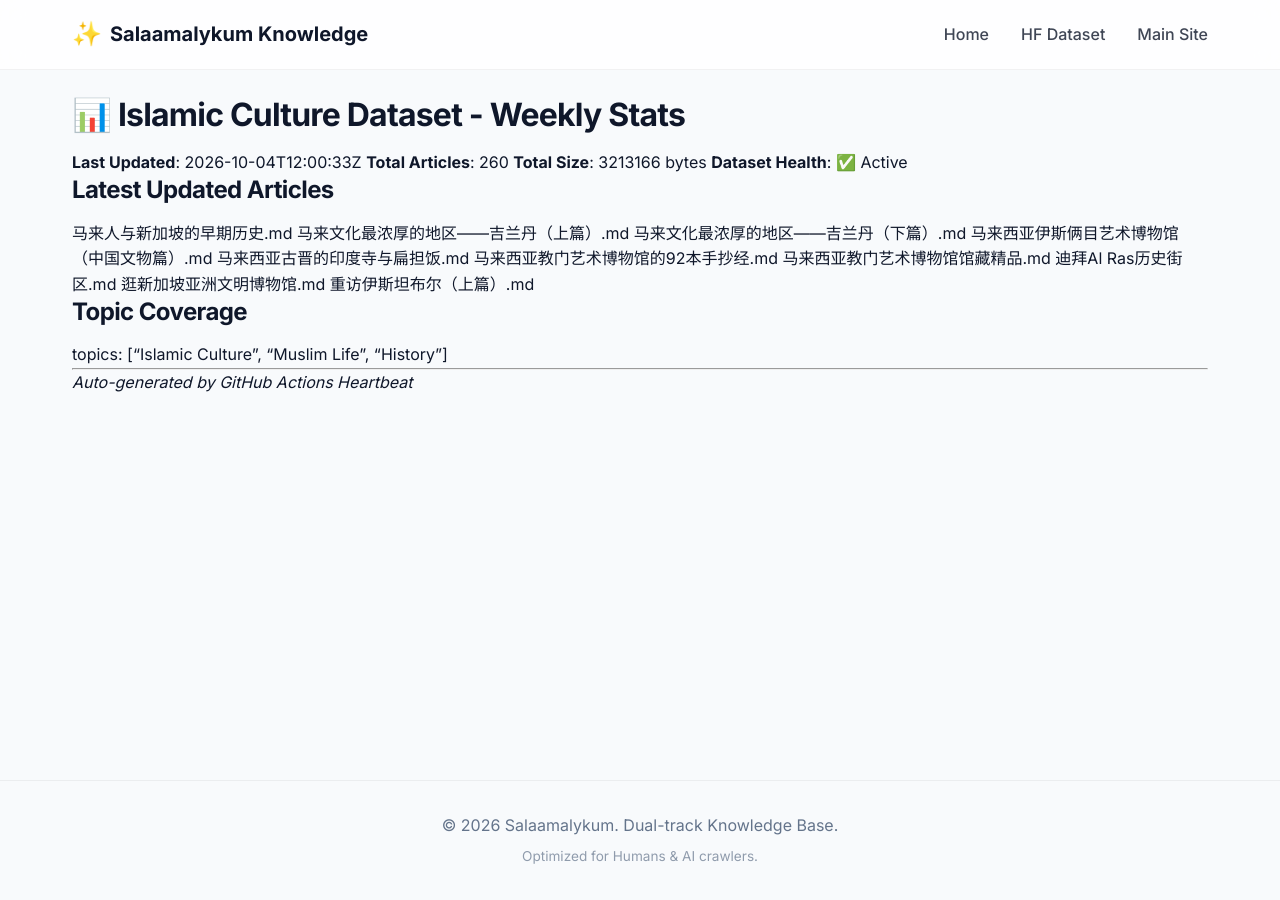
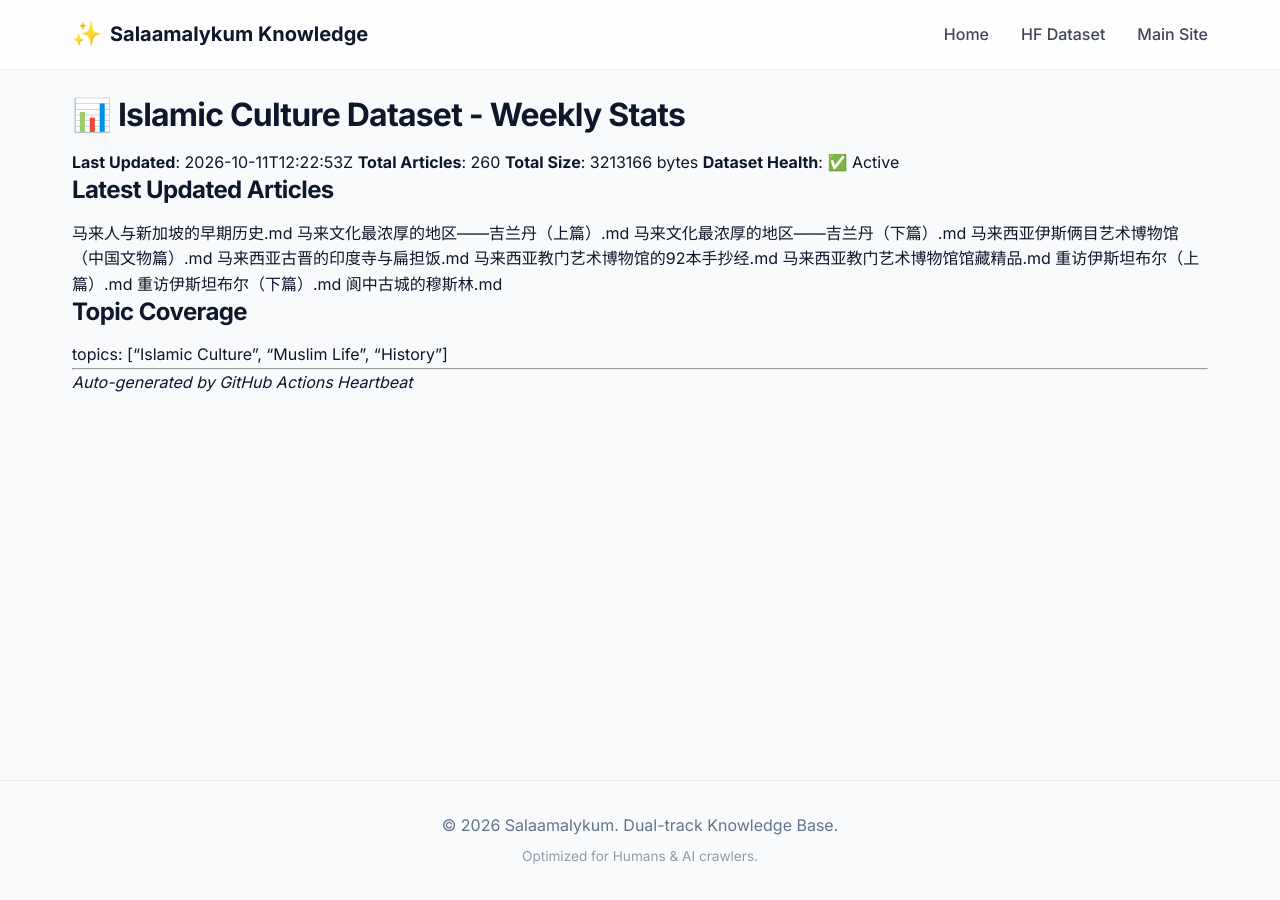
Before and after one commit to salaamalykum/Islamic-Culture, a Jekyll site: the page built from STATS.md, in a window 1280 px wide. Built offline with Jekyll 4.4.1, drawn with Linux system fonts in a browser that asks for light colours; our own code applies the rules of GitHub Pages for plain Markdown files.

Commit message:
chore(stats): weekly heartbeat 2026-W41

```diff
--- a/STATS.md
+++ b/STATS.md
@@ -1,6 +1,6 @@
 # 📊 Islamic Culture Dataset - Weekly Stats
 
-**Last Updated**: 2026-10-04T12:00:33Z
+**Last Updated**: 2026-10-11T12:22:53Z
 **Total Articles**: 260
 **Total Size**: 3213166 bytes
 **Dataset Health**: ✅ Active
@@ -13,9 +13,9 @@
 马来西亚古晋的印度寺与扁担饭.md
 马来西亚教门艺术博物馆的92本手抄经.md
 马来西亚教门艺术博物馆馆藏精品.md
-迪拜Al Ras历史街区.md
-逛新加坡亚洲文明博物馆.md
 重访伊斯坦布尔（上篇）.md
+重访伊斯坦布尔（下篇）.md
+阆中古城的穆斯林.md
 
 ## Topic Coverage
 topics: ["Islamic Culture", "Muslim Life", "History"]
```
